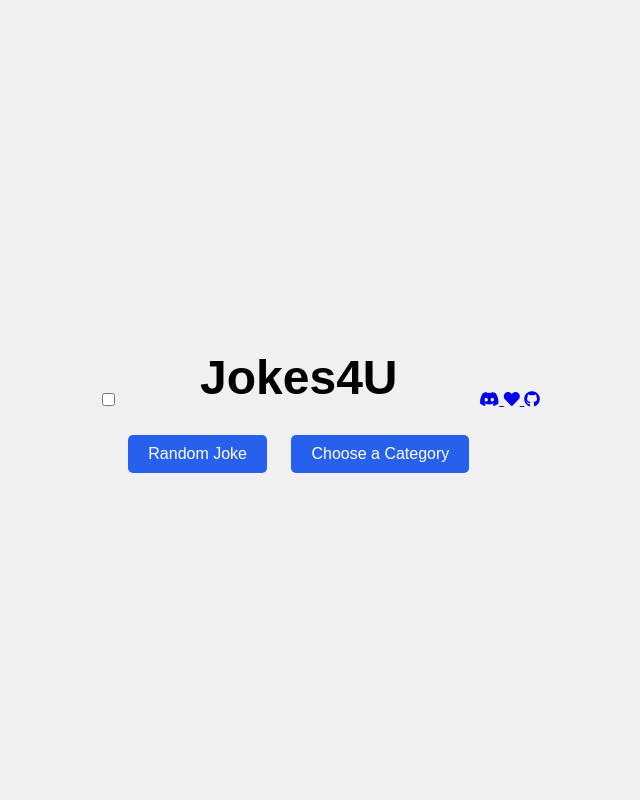
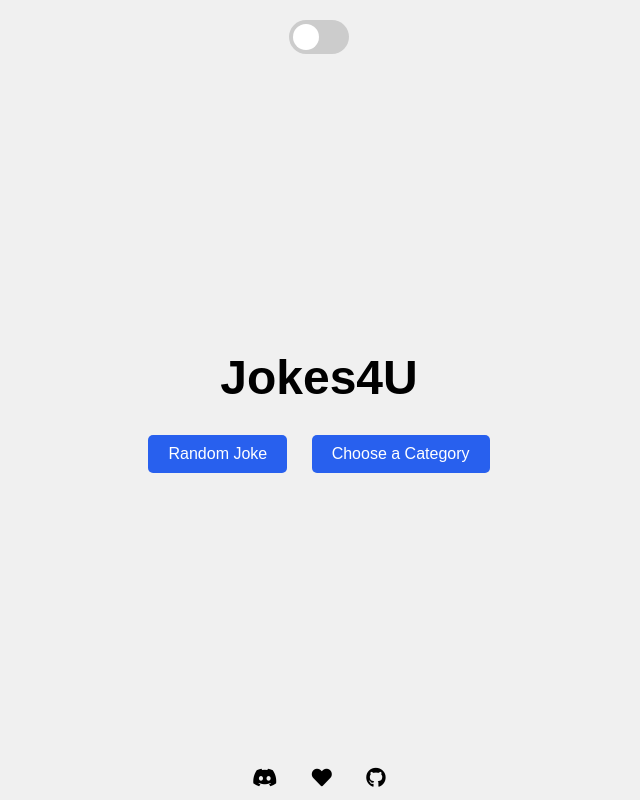
Before and after one commit to ThatSINEWAVE/Jokes4U, a plain HTML site: page index.html in a window 1280 px wide. Shown: the whole page, without its empty margins (321-961 px from the left). Drawn offline with Linux system fonts and the light colour scheme.

Commit message:
Update styles.css

```diff
--- a/styles.css
+++ b/styles.css
@@ -62,3 +62,102 @@ button:hover {
     max-width: 500px;
     margin: 0 auto;
 }
+
+header {
+	position: fixed;
+	top: 0;
+	width: 100%;
+	text-align: center;
+	padding: 10px;
+	background: transparent;
+	z-index: 1000;
+}
+
+/* Footer Styles */
+footer {
+	position: fixed;
+	bottom: 0;
+	width: 100%;
+	text-align: center;
+	padding: 10px;
+	background: transparent;
+}
+
+footer a {
+	margin: 0 15px;
+	display: inline-block;
+	font-size: 20px;
+	color: black;
+}
+
+body.dark footer a {
+	color: white;
+}
+
+/* Toggle Button Styles */
+.switch {
+	position: relative;
+	display: inline-block;
+	width: 60px;
+	height: 34px;
+	margin: 10px;
+}
+
+.switch input {
+	opacity: 0;
+	width: 0;
+	height: 0;
+}
+
+.slider {
+	position: absolute;
+	cursor: pointer;
+	top: 0;
+	left: 0;
+	right: 0;
+	bottom: 0;
+	background-color: #ccc;
+	transition: 0.4s;
+	border-radius: 34px;
+}
+
+.slider:before {
+	position: absolute;
+	content: "";
+	height: 26px;
+	width: 26px;
+	left: 4px;
+	bottom: 4px;
+	background-color: white;
+	transition: 0.4s;
+	border-radius: 50%;
+}
+
+input:checked+.slider {
+	background-color: #2860ee;
+}
+
+input:checked+.slider:before {
+	transform: translateX(26px);
+}
+
+/* Dark Theme Styles */
+body.dark {
+    background-color: #333;
+    color: white;
+}
+
+body.dark button {
+    background-color: #4d4d4d;
+    color: white;
+}
+
+body.dark button:hover {
+    background-color: #666;
+}
+
+body.dark input[type="text"] {
+    background-color: #444;
+    border: 2px solid #666;
+    color: white;
+}
```
